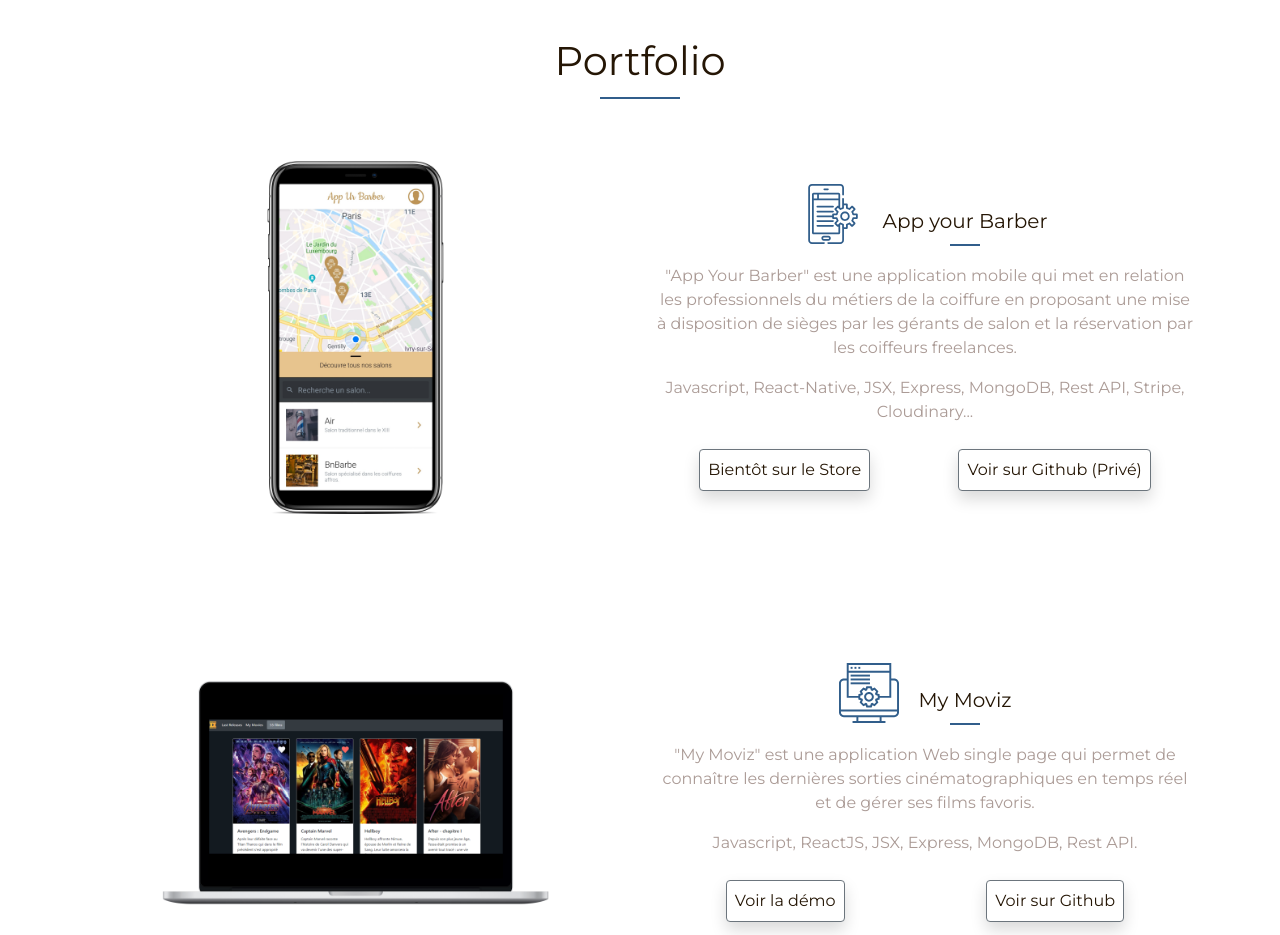
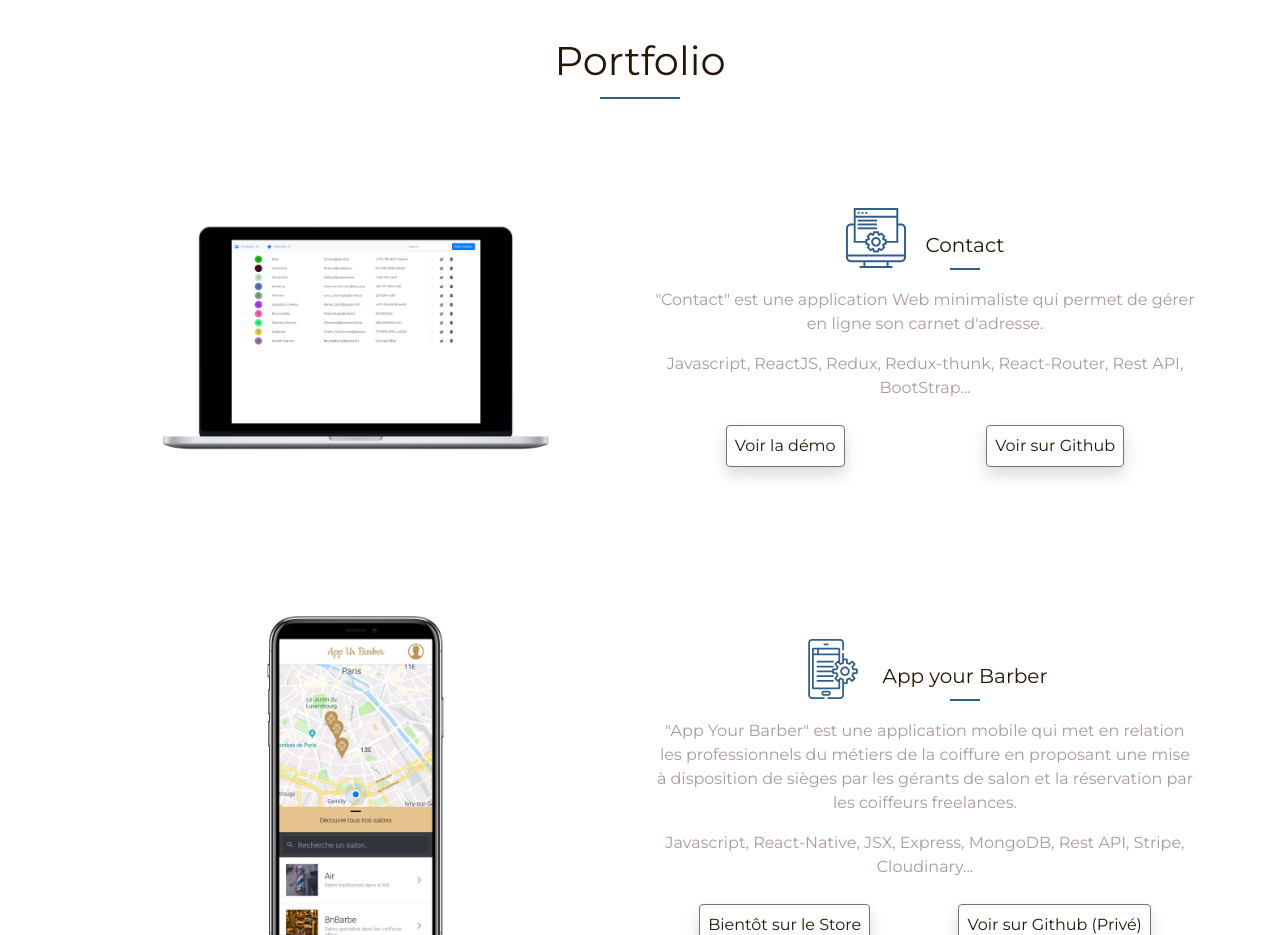
Before and after one commit to newblues/portfolio-app, a React (Create React App) app: page / in a window 1280 px wide. Shown: the part 1780-2715 px from the top of the page. Built offline with nearby package versions, Linux system fonts and the light colour scheme.

Commit message:
add contact to portfolio

```diff
--- a/src/components/Portfolio.js
+++ b/src/components/Portfolio.js
@@ -16,6 +16,96 @@
           <Row>
             <Col xs="12" className="text-center">
               <h3 className="sectionTitle">Portfolio </h3>
+            </Col>
+          </Row>
+
+          {/* Contact App */}
+          <Row className="rowPorfolio">
+            <Col xs="12" md="6" className="d-flex justify-content-center align-items-center">
+              <ScrollAnimation className="md-mb" animateIn="fadeInLeft">
+                <div className="projectImg d-flex justify-content-center align-items-center">
+                  <img
+                    className="projectImg"
+                    style={style.img}
+                    src={require('../images/contact.png')}
+                    alt="Logo"
+                  />
+                </div>
+              </ScrollAnimation>
+            </Col>
+            <Col
+              xs="12"
+              md="6"
+              className="d-flex flex-column justify-content-center align-items-center"
+            >
+              <div style={style.header}>
+                <ScrollAnimation animateIn="bounceIn">
+                  <img style={style.logo} src={require('../images/programming.svg')} alt="Logo" />
+                </ScrollAnimation>
+                <h4 className="sectionSubtitle">Contact</h4>
+              </div>
+              {language === 'fr' ? (
+                <div className="project">
+                  <p className="text-center">
+                    "Contact" est une application Web minimaliste qui permet de gérer en ligne son
+                    carnet d'adresse.
+                  </p>
+                  <p className="text-center">
+                    Javascript, ReactJS, Redux, Redux-thunk, React-Router, Rest API, BootStrap...
+                  </p>
+                  <div style={style.projectbuttons}>
+                    <Button
+                      href="https://quiet-thicket-98139.herokuapp.com"
+                      target="_blank"
+                      outline
+                      color="secondary"
+                      className="shadow p-2 rounded button"
+                    >
+                      Voir la démo
+                    </Button>{' '}
+                    <Button
+                      href="https://github.com/newblues/contact-app"
+                      target="_blank"
+                      outline
+                      color="secondary"
+                      className="shadow p-2 rounded button"
+                    >
+                      Voir sur Github
+                    </Button>{' '}
+                  </div>
+                </div>
+              ) : (
+                <div className="project">
+                  <p className="text-center">
+                    "Contact" is a minimalist web application that allows you to manage online your
+                    address book.
+                  </p>
+                  <p className="text-center">
+                    {' '}
+                    Javascript, ReactJS, Redux, Redux-thunk, React-Router, Rest API, BootStrap...
+                  </p>
+                  <div style={style.projectbuttons}>
+                    <Button
+                      href="https://quiet-thicket-98139.herokuapp.com"
+                      target="_blank"
+                      outline
+                      color="secondary"
+                      className="shadow p-2 rounded button"
+                    >
+                      View Live Demo
+                    </Button>{' '}
+                    <Button
+                      href="https://github.com/newblues/contact-app"
+                      target="_blank"
+                      outline
+                      color="secondary"
+                      className="shadow p-2 rounded button"
+                    >
+                      View on Github
+                    </Button>{' '}
+                  </div>
+                </div>
+              )}
             </Col>
           </Row>
 
```
Also changed, not shown: src/images/contact.png (added).
